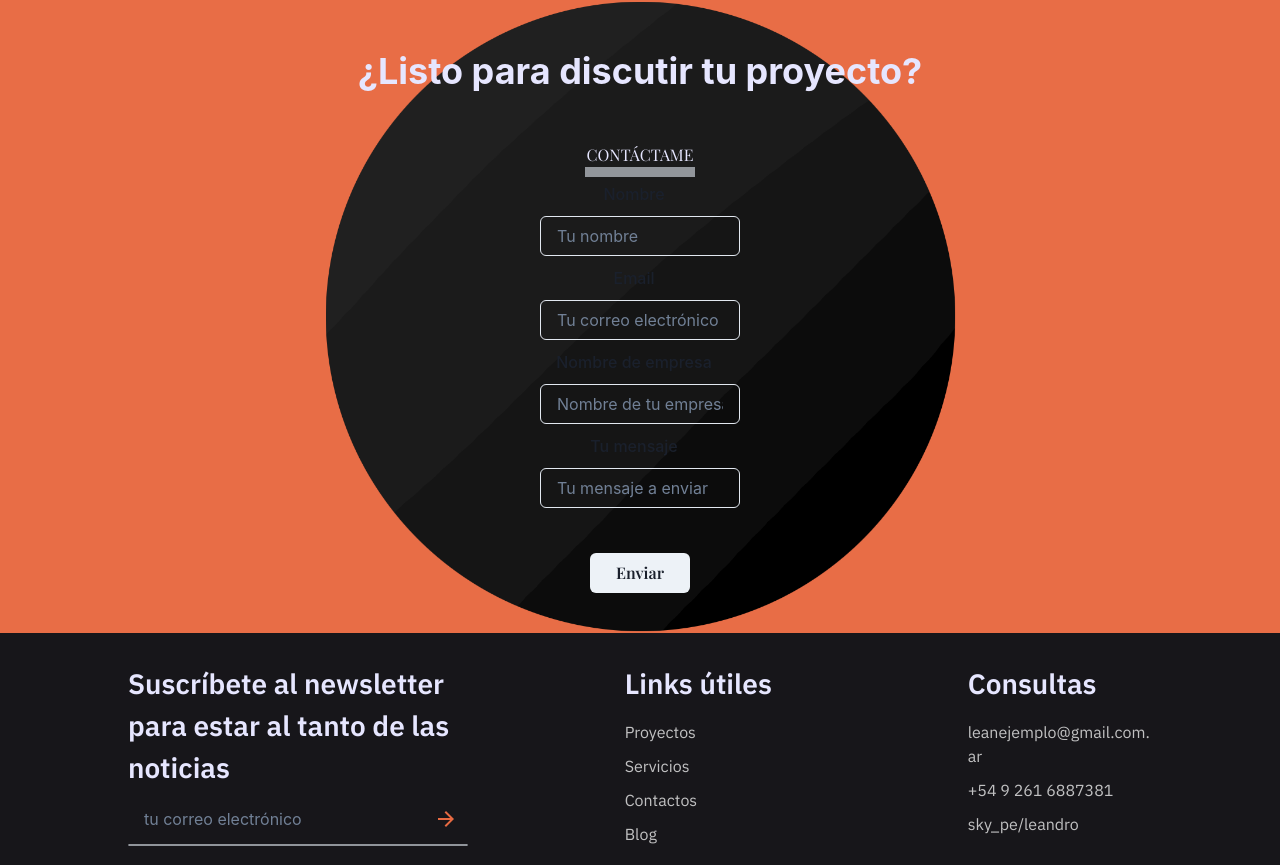
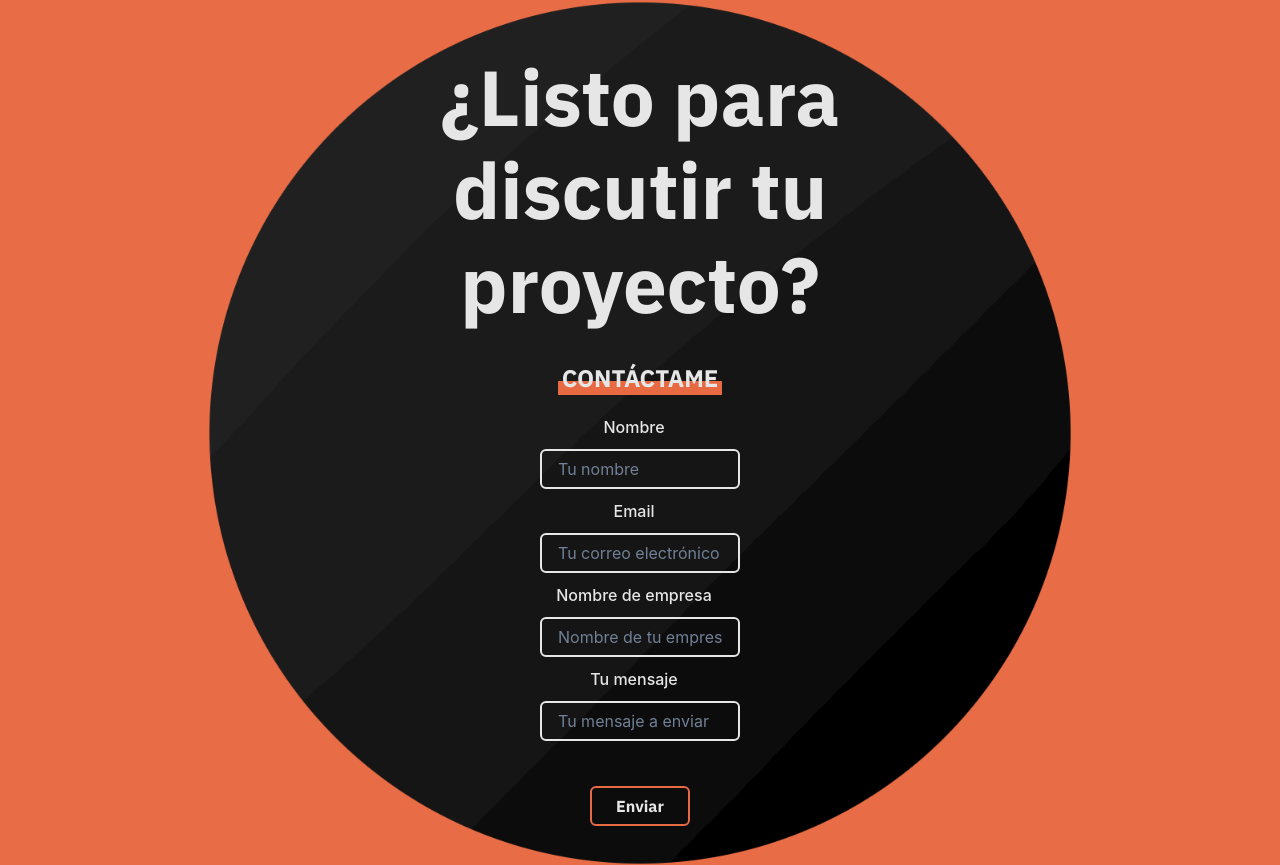
Before and after one commit to L-LopezMartin/Portfolio-React, a React (Vite) app in the folder PortfolioReact/: page / in a window 1280 px wide. Shown: the part 4654-5519 px from the top of the page. Built offline with nearby package versions, Linux system fonts and the light colour scheme; a web font is replaced by a local one.

Commit message:
Finalizado Contact Me. 5 secciones restantes

```diff
--- a/PortfolioReact/src/assets/Component/ContactUs/ContactUs.jsx
+++ b/PortfolioReact/src/assets/Component/ContactUs/ContactUs.jsx
@@ -1,24 +1,31 @@
-import { Divider, Flex, Heading, Text, FormLabel, FormControl, Button, Input, background } from "@chakra-ui/react"
+import { Divider, Flex, Heading, Text, FormLabel, FormControl, Button, Input, background, border } from "@chakra-ui/react"
 import imgFondo from "./img/BolaNegra.png"
 
 function ContactUs(){
+    const inputStyle = {w:"200px" , my:"5px", border:"2px", color:"rgb(230,230,230)"}
+    const inputFocusStyle = {borderColor:"rgb(232, 106, 66)"}
+
+    const labelStyle = {my:"5px", color:"rgb(230,230,230)"}
+
+    const buttonStyle = {w:"100px", my:"40px", bgColor:"transparent", border:"2px", borderColor:"rgb(232, 106, 66)", fontFamily:"IBM Plex Sans", color:"rgb(230,230,230)", fontWeight:"bold"}
+    const buttonHoverStyle = {bgColor:"rgb(232, 106, 66)", color:"black"}
 
     return(
         <Flex as={'section'} w={"100vw"} direction={"column"} alignItems={"center"} bg={"rgb(232, 109, 70)"} bgImage={imgFondo} bgPos={"center"} bgRepeat={"no-repeat"} bgSize={"contain"}>
-            <Heading my={"50px"}>¿Listo para discutir tu proyecto?</Heading>
-            <Text>CONTÁCTAME</Text>
-            <Divider w={"100px"} borderWidth={"5px"}></Divider>
+            <Heading mt={"50px"} fontFamily={"IBM Plex Sans"} fontSize={"78px"} w={"50%"} textAlign={"center"} color={"rgb(230,230,230)"}>¿Listo para discutir tu proyecto?</Heading>
+            <Text mt={"30px"} fontFamily={"IBM Plex Sans"} fontWeight={"bold"} fontSize={"24px"} zIndex={"1"} color={"rgb(230,230,230)"}>CONTÁCTAME</Text>
+            <Divider w={"150px"} borderWidth={"7px"} borderColor={"rgb(232, 106, 66)"} position={"relative"} top={"-15px"} opacity={"1"}></Divider>
             <FormControl>
                 <Flex direction={"column"} alignItems={"center"}>
-                    <FormLabel my={"5px"}>Nombre</FormLabel>
-                    <Input w={"200px"} my={"5px"} placeholder='Tu nombre'></Input>
-                    <FormLabel my={"5px"}>Email</FormLabel>
-                    <Input w={"200px"} my={"5px"} placeholder='Tu correo electrónico'></Input>
-                    <FormLabel my={"5px"}>Nombre de empresa</FormLabel>
-                    <Input w={"200px"} my={"5px"} placeholder='Nombre de tu empresa'></Input>
-                    <FormLabel my={"5px"}>Tu mensaje</FormLabel>
-                    <Input w={"200px"} my={"5px"} placeholder='Tu mensaje a enviar'></Input>
-                    <Button w={"100px"} my={"40px"}>Enviar</Button>
+                    <FormLabel sx={labelStyle}>Nombre</FormLabel>
+                    <Input sx={inputStyle} _focusVisible={inputFocusStyle} placeholder='Tu nombre'></Input>
+                    <FormLabel sx={labelStyle}>Email</FormLabel>
+                    <Input sx={inputStyle} _focusVisible={inputFocusStyle} placeholder='Tu correo electrónico'></Input>
+                    <FormLabel sx={labelStyle}>Nombre de empresa</FormLabel>
+                    <Input sx={inputStyle} _focusVisible={inputFocusStyle} placeholder='Nombre de tu empresa'></Input>
+                    <FormLabel sx={labelStyle}>Tu mensaje</FormLabel>
+                    <Input sx={inputStyle} _focusVisible={inputFocusStyle} placeholder='Tu mensaje a enviar'></Input>
+                    <Button sx={buttonStyle} _hover={buttonHoverStyle}>Enviar</Button>
                 </Flex>
             </FormControl>
         </Flex>
--- a/PortfolioReact/src/assets/Component/Footer/Footer.jsx
+++ b/PortfolioReact/src/assets/Component/Footer/Footer.jsx
@@ -6,7 +6,6 @@ import logoBh from "./img/behance_logo.png"
 import logoUp from "./img/UpworkLogo.png"
 import ratingDribble from "./img/DribbleRating.png"
 import ratingUpwork from "./img/UpworkRating.png"
-import { color } from "framer-motion"
 
 
 function Footer(){
@@ -27,7 +26,7 @@ function Footer(){
                 <Flex direction={'column'} w={"33%"}>
                     <Text my={"10px"} sx={titleStyle}>Suscríbete al newsletter para estar al tanto de las noticias</Text>
                     <FormControl display={"flex"} justifyContent={"space-between"}>
-                        <Input border={"0px"} placeholder="tu correo electrónico" w={"86%"} color={"white"}></Input>
+                        <Input border={"2px"} borderColor={"transparent"} placeholder="tu correo electrónico" w={"86%"} color={"rgb(230,230,230)"} _focusVisible={{border:"2px",borderColor:"rgb(232, 106, 66)"}}></Input>
                         <Button sx={formButtonStyle}> <ArrowForwardIcon></ArrowForwardIcon> </Button>
                     </FormControl>
                     <Divider my={"5px"} borderWidth={"1.5px"} borderRadius={"7px"}/>
```
